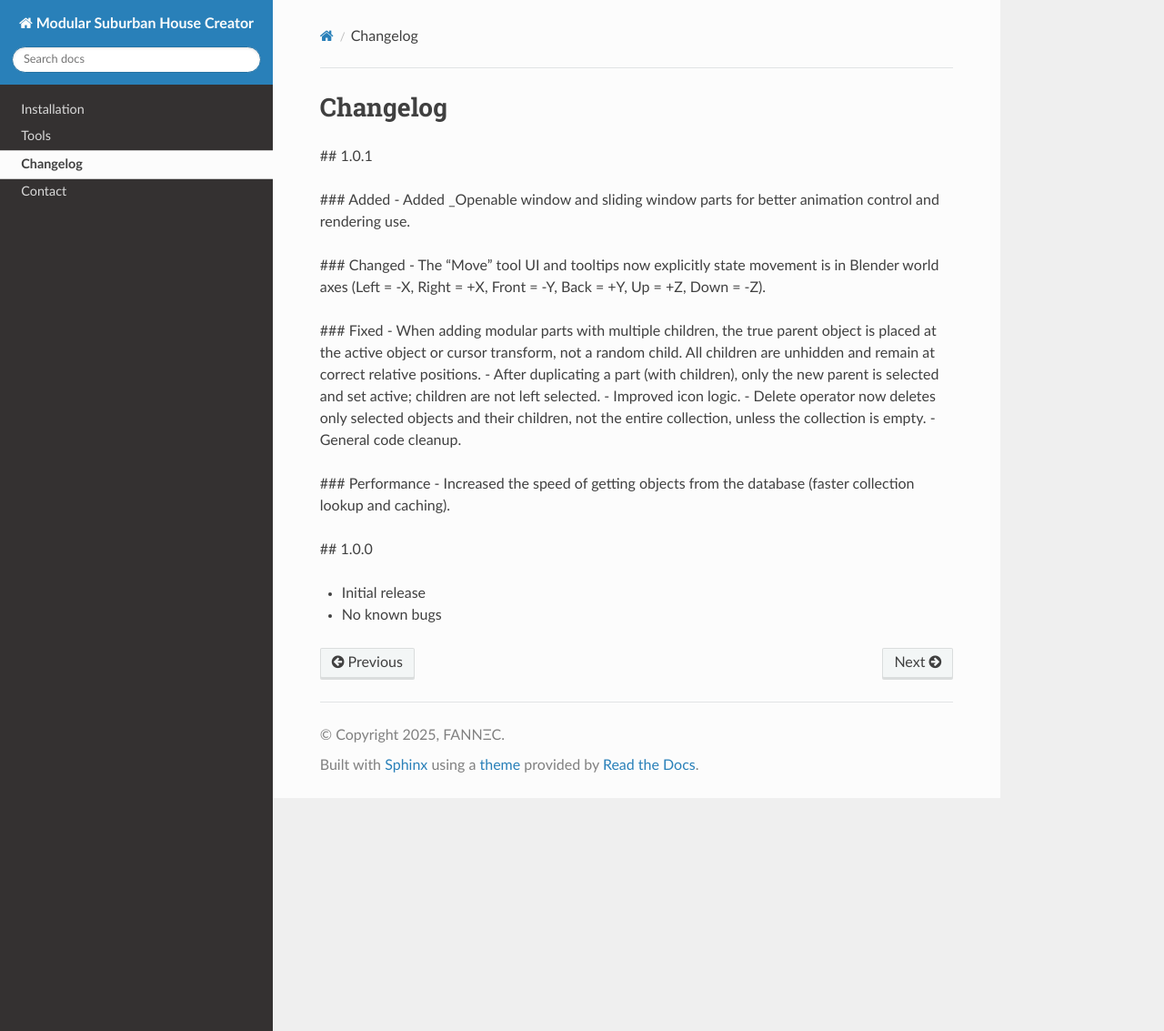
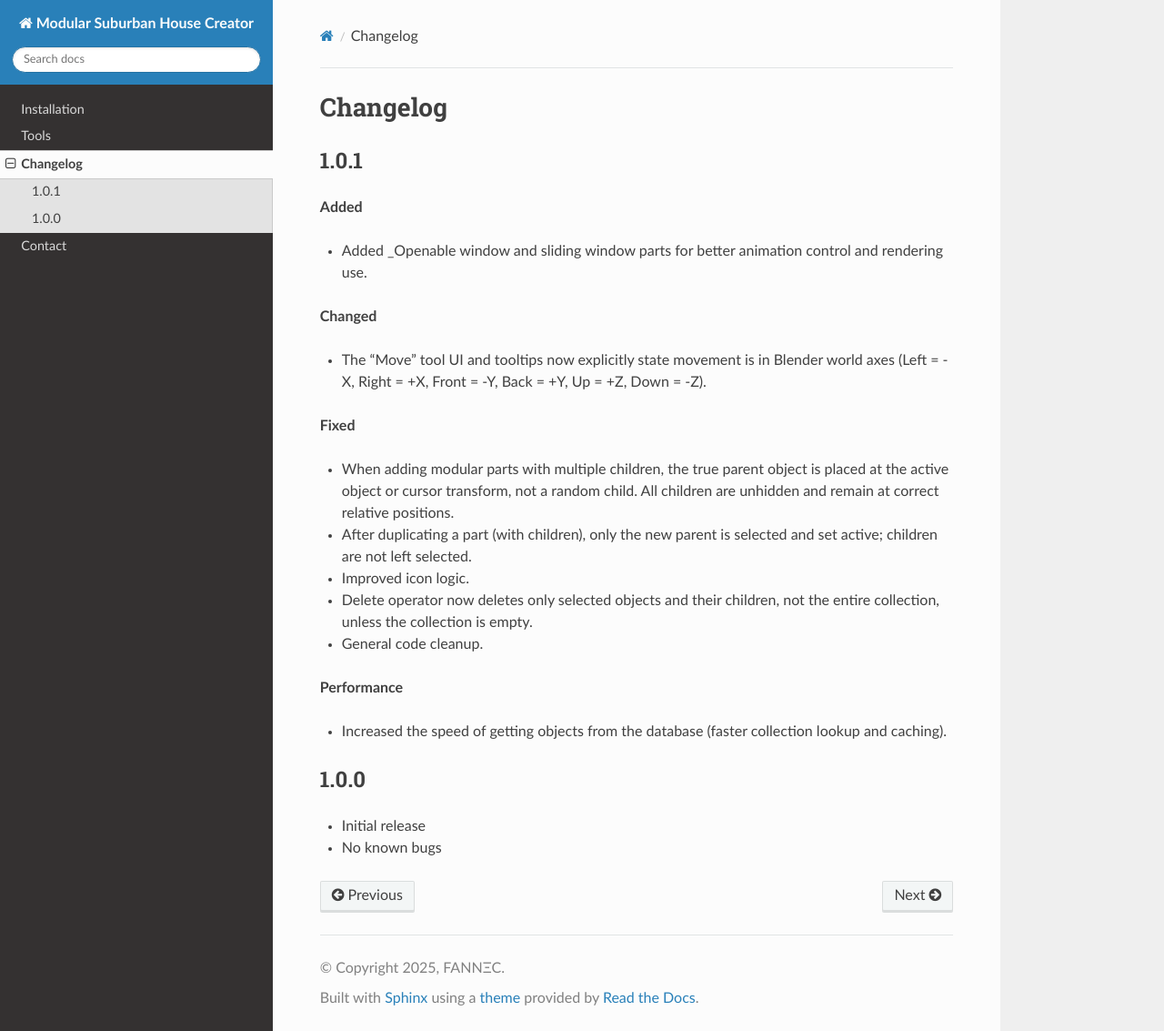
Before and after one commit to DjamelEddineX/Modular_Suburban_House_Creator_Docs, a Sphinx documentation site: the page built from docs/source/changelog.rst, in a window 1280 px wide and 1133 px high. Shown: the whole window at 91% size. Built offline with Sphinx 7.4.7 and the Read the Docs theme 3.1.0, drawn with Linux system fonts in a browser that asks for light colours.

Commit message:
Update changelog.rst

```diff
--- a/docs/source/changelog.rst
+++ b/docs/source/changelog.rst
@@ -1,25 +1,28 @@
 Changelog
 =========
+1.0.1
+-----
+**Added**
 
-## 1.0.1
-
-### Added
 - Added _Openable window and sliding window parts for better animation control and rendering use.
 
-### Changed
+**Changed**
+
 - The "Move" tool UI and tooltips now explicitly state movement is in Blender world axes (Left = -X, Right = +X, Front = -Y, Back = +Y, Up = +Z, Down = -Z).
 
-### Fixed
+**Fixed**
+
 - When adding modular parts with multiple children, the true parent object is placed at the active object or cursor transform, not a random child. All children are unhidden and remain at correct relative positions.
 - After duplicating a part (with children), only the new parent is selected and set active; children are not left selected.
 - Improved icon logic.
 - Delete operator now deletes only selected objects and their children, not the entire collection, unless the collection is empty.
 - General code cleanup.
 
-### Performance
+**Performance**
+
 - Increased the speed of getting objects from the database (faster collection lookup and caching).
 
-## 1.0.0
-
+1.0.0
+-----
 - Initial release
 - No known bugs
```
